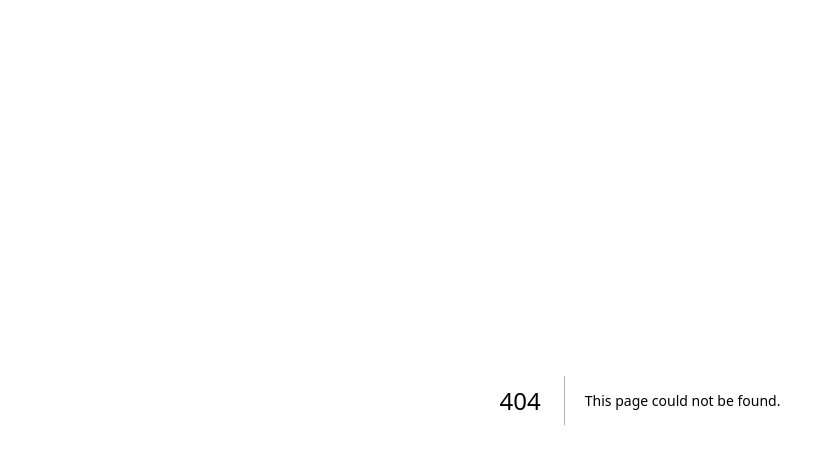
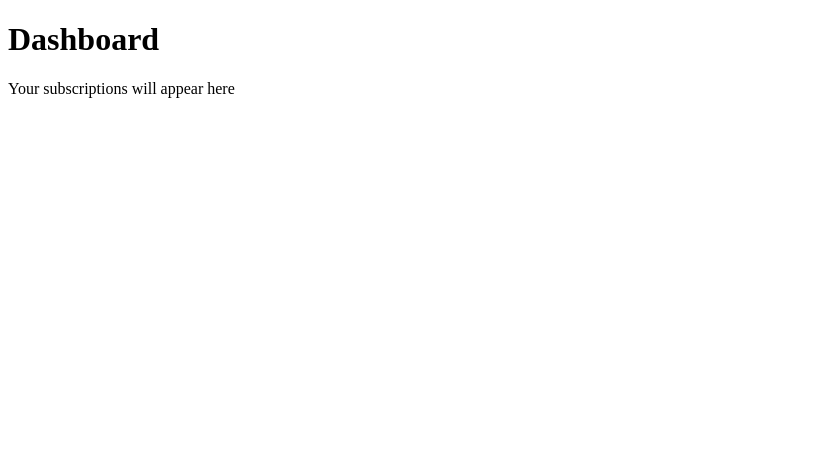
Before and after one commit to brunofran627-lab/Subtrack-, a Next.js app: page /dashboard in a window 1280 px wide. Before the commit this address had no page. Shown: the top 464 px of the page, without its empty margins (0-835 px from the left). Built offline with nearby package versions, Linux system fonts and the light colour scheme.

Commit message:
Create dashboard.tsx
Criar

```diff
--- /dev/null
+++ b/pages/dashboard.tsx
@@ -0,0 +1,8 @@
+export default function Dashboard() {
+  return (
+    <main>
+      <h1>Dashboard</h1>
+      <p>Your subscriptions will appear here</p>
+    </main>
+  );
+}
```
